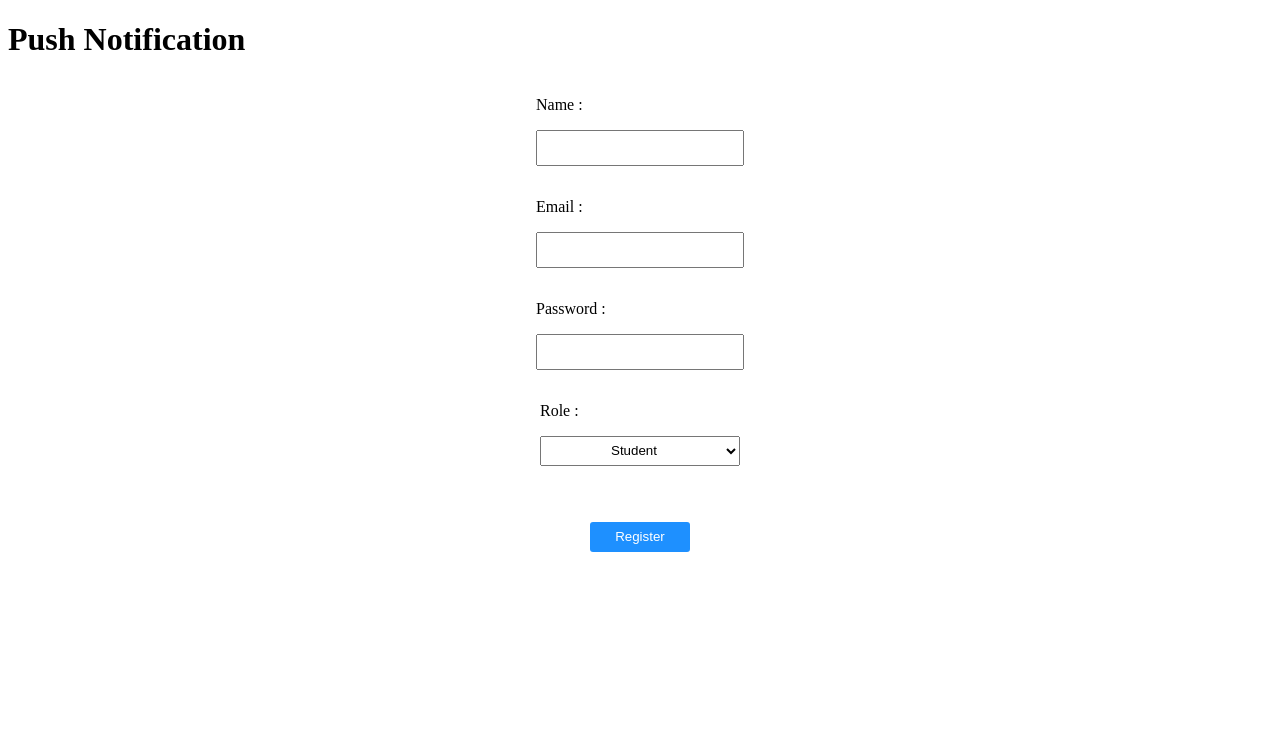
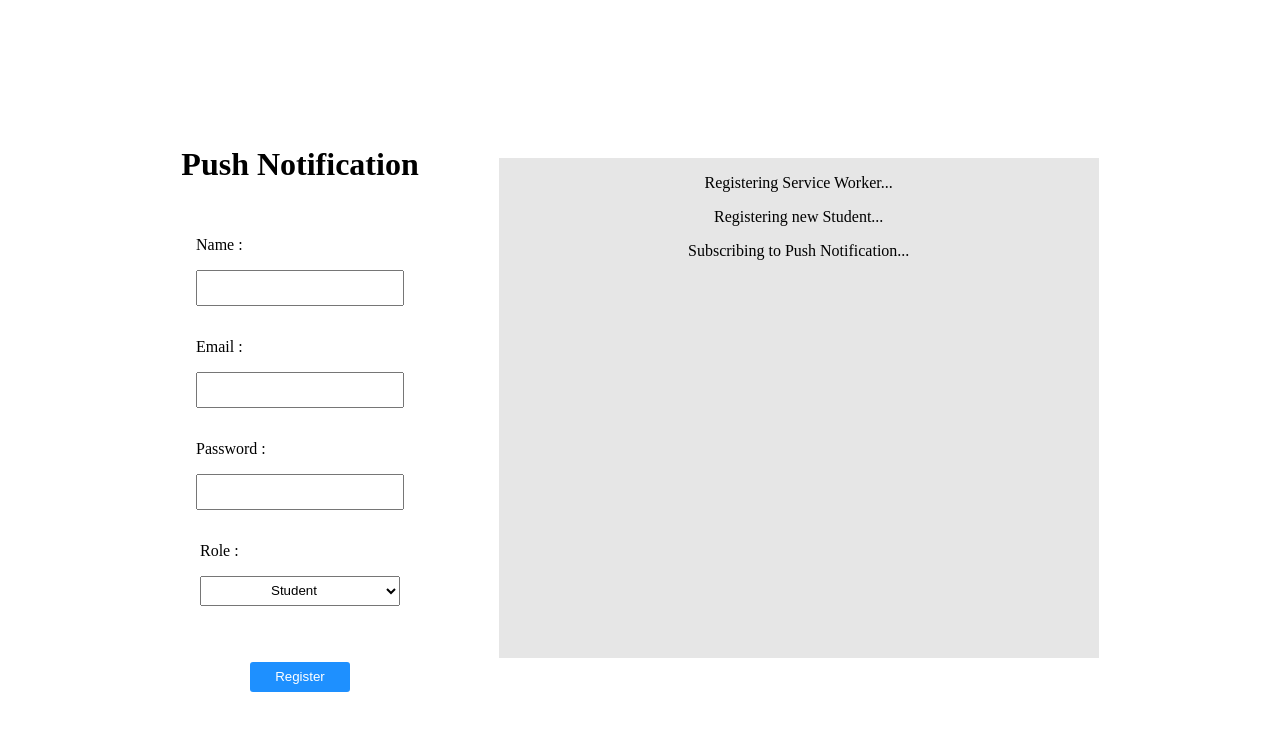
Before and after one commit to ChiragChrg/PushNotifier, a website: page Frontend/index.html in a window 1280 px wide. Both pictures are taken after a click on the button "Register". Drawn offline with nearby package versions, Linux system fonts and the light colour scheme; no server answers.

Commit message:
Multiple User Staff Notif Working

```diff
--- a/Frontend/app.js
+++ b/Frontend/app.js
@@ -1,4 +1,5 @@
 const pubKey = 'BJsSOM9uE_Wu_j-CdJXcRrr96NBmJi2S1b57ZLQuvvBxBMIv5umfLH3U3RoEBXJU_0NXrG1peCeQlpFTG75SBoE';
+const Log = document.getElementById('log');
 let subscription;
 
 axios.headers = {
@@ -7,12 +8,15 @@ axios.headers = {
 
 if('serviceWorker' in navigator) {
     const sendNotif = async () => {
-        const register = await navigator.serviceWorker.register('./sw.js', {scope: '.'});
+        Log.innerHTML += '<p>Registering Service Worker...</p>';
+
+        const register = await navigator.serviceWorker.register('./sw.js');
 
         subscription = await register.pushManager.subscribe({
             userVisibleOnly: true,
             applicationServerKey: urlBase64ToUint8Array(pubKey)
         });
+        Log.innerHTML += '<p>Service Worker Registered.</p>';
 
         // const result = await fetch('http://localhost:8080/subscribe', {
         //     method: 'POST',
@@ -23,7 +27,10 @@ if('serviceWorker' in navigator) {
         // });
     }
 
-    sendNotif().catch(err => console.error(err));
+    sendNotif().catch(err => {
+        console.error(err)
+        window.location.reload();
+    });
 }
 
 const registerUser = async () => {
@@ -32,10 +39,19 @@ const registerUser = async () => {
     const Password = document.getElementById('pass').value;
     const Role = document.getElementById('role').value;
     const sub = subscription;
+
+    Log.innerHTML += `<p>Registering new ${Role}...</p>`;
+    Log.innerHTML += `<p>Subscribing to Push Notification...</p>`;
     console.log({uName, Email, Role, Password});
-    const result = await axios.post('https://pushnotifier.onrender.com/register', {uName, Email, Role, Password, sub});
-    // const result = await axios.post('http://localhost:8080/register', {uName, Email, Role, Password, sub});
-    console.log(result.data);
+
+    try{
+        // const result = await axios.post('https://pushnotifier.onrender.com/register', {uName, Email, Role, Password, sub});
+        const result = await axios.post('http://localhost:8080/register', {uName, Email, Role, Password, sub});
+        console.log(result.data);
+        Log.innerHTML += `<p>${Role} Registered.</p>`;
+    } catch(err) {
+            console.log(err);
+    }
 };
 
 //urlbase64ToUint8Array
--- a/Frontend/index.html
+++ b/Frontend/index.html
@@ -9,6 +9,14 @@
     <link rel="manifest" href="./manifest.json">
 
     <style>
+        body {
+            display: flex;
+            justify-content: center;
+            align-items: center;
+            gap: 5em;
+            height: 100vh;
+        }
+
         form{
             display: flex;
             justify-content: center;
@@ -43,12 +51,19 @@
             cursor: pointer;
             margin-top: 3em;
         }
+
+        #log{
+            width: 600px;
+            height: 500px;
+            background-color: rgb(230, 230, 230);
+            text-align: center;
+        }
     </style>
 </head>
 <body>
-    <h1>Push Notification</h1>
 
     <form method="post">
+        <h1>Push Notification</h1>
         <label for="uName"><p>Name : </p><input type="text" id="uName"></label>
         <label for="email"><p>Email : </p><input type="text" id="email"></label>
         <label for="pass"><p>Password : </p><input type="text" id="pass"></label>
@@ -63,6 +78,10 @@
         <input type="button" value="Register" onclick="registerUser()">
     </form>
 
+    <div id="log">
+
+    </div>
+
     <!-- <script>
         addEventListener('load', async () => {
             let sw = await navigator.serviceWorker.register('/sw.js');
```
Also changed, not shown: Backend/index.js (+21 -5 lines).
